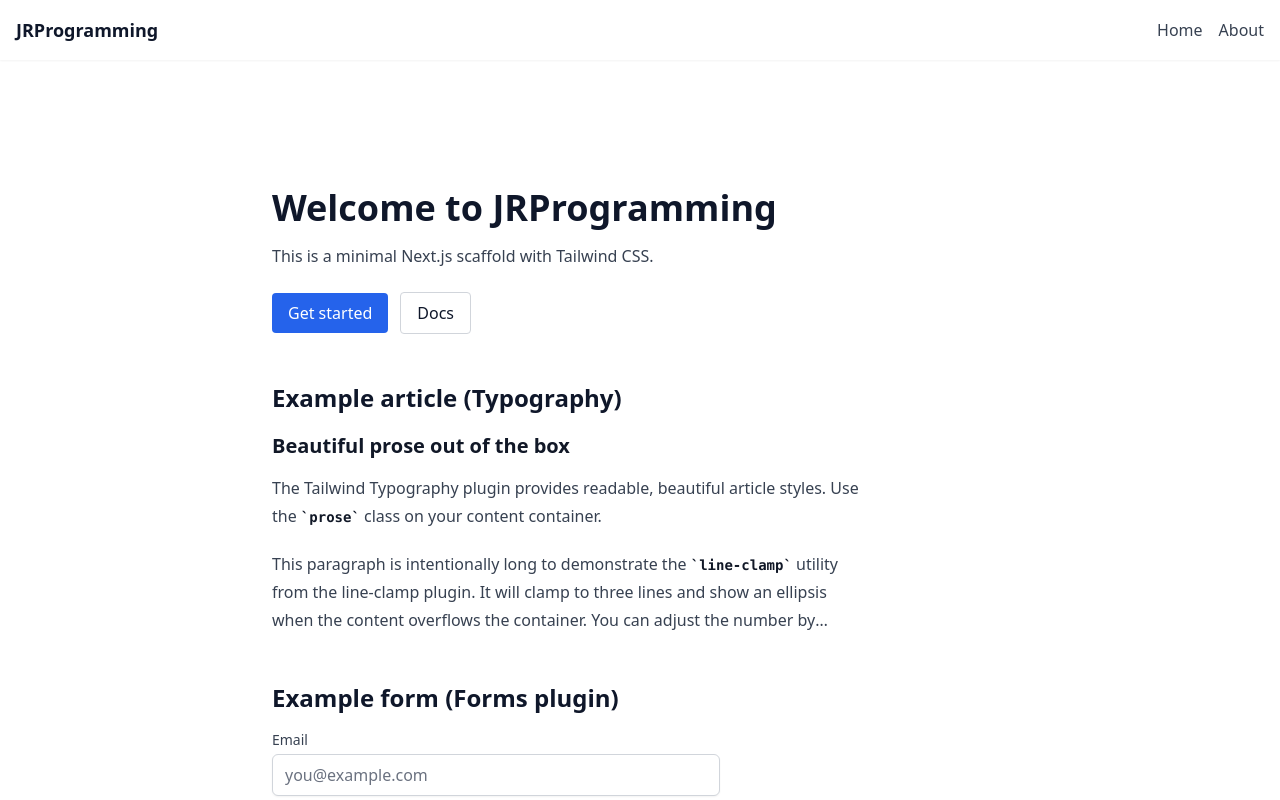
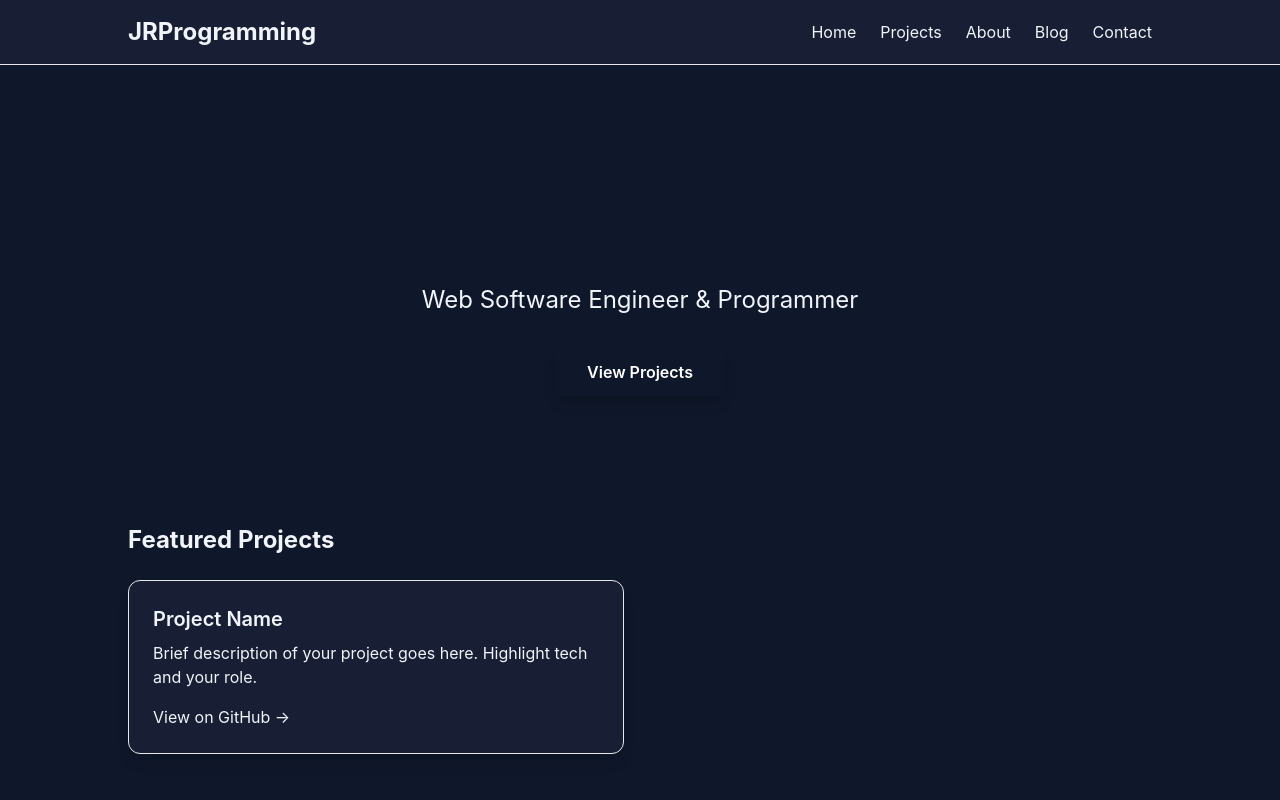
Before and after one commit to jrconway3/jr-programming-core, a Next.js app: page / in a window 1280 px wide. Shown: the top 800 px of the page. Built offline with nearby package versions, Linux system fonts and the light colour scheme.

Commit message:
* Changed Style of Website

```diff
--- a/components/layouts.tsx
+++ b/components/layouts.tsx
@@ -5,23 +5,26 @@ type Props = { children: React.ReactNode }
 
 export default function Layout({ children }: Props) {
   return (
-    <div className="min-h-screen flex flex-col bg-white">
-      <header className="bg-white shadow-sm">
-        <div className="max-w-7xl mx-auto px-4 py-4 flex items-center justify-between">
-          <div className="text-lg font-bold">JRProgramming</div>
-          <nav className="space-x-4">
-            <Link href="/" className="text-gray-700 hover:text-blue-600">Home</Link>
-            <Link href="/about" className="text-gray-700 hover:text-blue-600">About</Link>
-          </nav>
-        </div>
+    <div className="flex flex-col min-h-screen bg-background text-text">
+      <header className="w-full py-4 px-6 bg-[#181e34] border-b border-accent/30">
+        <nav className="flex justify-between items-center max-w-5xl mx-auto">
+          <Link href="/" className="text-2xl font-bold text-accent">
+            JRProgramming
+          </Link>
+          <div className="space-x-6">
+            <Link href="/" className="hover:text-accentLight transition">Home</Link>
+            <Link href="#projects" className="hover:text-accentLight transition">Projects</Link>
+            <Link href="/about" className="hover:text-accentLight transition">About</Link>
+            <Link href="/blog" className="hover:text-accentLight transition">Blog</Link>
+            <Link href="/contact" className="hover:text-accentLight transition">Contact</Link>
+          </div>
+        </nav>
       </header>
 
-      <main className="flex-1 max-w-7xl mx-auto w-full px-4 py-8">{children}</main>
+      <main className="flex-1">{children}</main>
 
-      <footer className="bg-gray-50 border-t">
-        <div className="max-w-7xl mx-auto px-4 py-6 text-sm text-gray-600">
-          © {new Date().getFullYear()} JRProgramming. Built with Next.js & Tailwind.
-        </div>
+      <footer className="w-full py-4 text-center text-muted border-t border-accent/30 bg-[#181e34]">
+          &copy; {new Date().getFullYear()} David Conway Jr, all rights reserved.
       </footer>
     </div>
   )
--- a/package.json
+++ b/package.json
@@ -12,6 +12,7 @@
     "lint:fix": "eslint . --ext .js,.jsx,.ts,.tsx --fix"
   },
   "dependencies": {
+    "framer-motion": "^12.26.2",
     "next": "^16.1.1",
     "react": "^18.2.0",
     "react-dom": "^18.2.0"
--- a/pages/index.tsx
+++ b/pages/index.tsx
@@ -1,44 +1,49 @@
-import type { NextPage } from 'next'
-import React from 'react'
+import Head from "next/head";
 
-const Home: NextPage = () => {
+export default function Home() {
   return (
-    <main className="max-w-3xl mx-auto my-24 px-4 font-sans">
-      <h1 className="text-4xl font-extrabold mb-4">Welcome to JRProgramming</h1>
-      <p className="text-gray-700 mb-6">This is a minimal Next.js scaffold with Tailwind CSS.</p>
+    <>
+      <Head>
+        <title>JRProgramming</title>
+      </Head>
+      <main className="min-h-screen flex flex-col items-center justify-center px-4">
+        <section className="w-full max-w-3xl text-center py-20">
+          <h1 className="text-4xl md:text-6xl font-extrabold mb-4 bg-gradient-to-r from-accent via-accentLight to-accentDark text-transparent bg-clip-text animate-gradient">
+            David Conway Jr.
+          </h1>
+          <p className="text-xl md:text-2xl text-muted mb-8">
+            Web Software Engineer &amp; Programmer
+          </p>
+          <a
+            href="#projects"
+            className="inline-block px-8 py-3 rounded-lg bg-accent hover:bg-accentDark text-white font-semibold shadow-lg transition"
+          >
+            View Projects
+          </a>
+        </section>
 
-      <div className="space-x-3 mb-12">
-        <a className="inline-block bg-blue-600 text-white px-4 py-2 rounded hover:bg-blue-700" href="#">Get started</a>
-        <a className="inline-block border border-gray-300 px-4 py-2 rounded hover:bg-gray-50" href="#">Docs</a>
-      </div>
-
-      <section className="mb-12">
-        <h2 className="text-2xl font-semibold mb-4">Example article (Typography)</h2>
-        <article className="prose">
-          <h3>Beautiful prose out of the box</h3>
-          <p>The Tailwind Typography plugin provides readable, beautiful article styles. Use the <code>prose</code> class on your content container.</p>
-          <p className="line-clamp-3">This paragraph is intentionally long to demonstrate the <code>line-clamp</code> utility from the line-clamp plugin. It will clamp to three lines and show an ellipsis when the content overflows the container. You can adjust the number by changing the class to <code>line-clamp-1</code>, <code>line-clamp-2</code>, etc.</p>
-        </article>
-      </section>
-
-      <section className="mb-12">
-        <h2 className="text-2xl font-semibold mb-4">Example form (Forms plugin)</h2>
-        <form className="space-y-4 max-w-md">
-          <div>
-            <label className="block text-sm font-medium text-gray-700">Email</label>
-            <input type="email" className="mt-1 block w-full rounded-md border-gray-300 shadow-sm" placeholder="you@example.com" />
+        <section id="projects" className="w-full max-w-5xl py-12">
+          <h2 className="text-2xl font-bold mb-6 text-accentLight">Featured Projects</h2>
+          <div className="grid md:grid-cols-2 gap-8">
+            {/* Example Project Card */}
+            <div className="bg-[#181e34] rounded-xl shadow-lg p-6 border border-accent/30 hover:scale-105 hover:shadow-accent transition">
+              <h3 className="text-xl font-semibold text-accent mb-2">Project Name</h3>
+              <p className="text-muted mb-4">
+                Brief description of your project goes here. Highlight tech and your role.
+              </p>
+              <a
+                href="#"
+                className="text-accentLight hover:underline"
+                target="_blank"
+                rel="noopener noreferrer"
+              >
+                View on GitHub &rarr;
+              </a>
+            </div>
+            {/* Add more project cards as needed */}
           </div>
-          <div>
-            <label className="block text-sm font-medium text-gray-700">Message</label>
-            <textarea className="mt-1 block w-full rounded-md border-gray-300 shadow-sm" rows={3} />
-          </div>
-          <div>
-            <button className="bg-blue-600 text-white px-4 py-2 rounded">Send</button>
-          </div>
-        </form>
-      </section>
-    </main>
-  )
+        </section>
+      </main>
+    </>
+  );
 }
-
-export default Home
--- a/styles/globals.css
+++ b/styles/globals.css
@@ -6,11 +6,19 @@ html, body, #__next {
   height: 100%;
 }
 body {
-  margin: 0;
-  padding: 0;
-  background: #f7f7fb;
-  color: #0f172a;
+  @apply bg-primary-background text-primary-text font-sans;
+  min-height: 100vh;
+  transition: background 0.3s;
 }
 
 /* small helpers kept from original scaffold */
 .container { max-width: 800px; }
+
+@keyframes gradient {
+  0%, 100% { background-position: 0% 50%; }
+  50% { background-position: 100% 50%; }
+}
+.animate-gradient {
+  background-size: 200% 200%;
+  animation: gradient 4s ease-in-out infinite;
+}
--- a/tailwind.config.js
+++ b/tailwind.config.js
@@ -2,14 +2,30 @@
 import forms from "@tailwindcss/forms";
 import typography from "@tailwindcss/typography"
 import aspectRatio from "@tailwindcss/aspect-ratio"
+import lineClamp from "@tailwindcss/line-clamp"
 
 export default {
-  plugins: [forms, typography, aspectRatio],
+  plugins: [forms, typography, aspectRatio, lineClamp],
+  darkMode: 'class',
   content: [
     './pages/**/*.{js,ts,jsx,tsx}',
     './components/**/*.{js,ts,jsx,tsx}',
   ],
   theme: {
-    extend: {},
+    extend: {
+      colors: {
+        primary: {
+          background: "#0f172a",
+          accent: "#a855f7",
+          accentDark: "#6d28d9",
+          accentLight: "#c084fc",
+          text: "#f1f5f9",
+          muted: "#64748b"
+        }
+      },
+      fontFamily: {
+        sans: ['Inter', 'ui-sans-serif', 'system-ui']
+      }
+    }
   }
 }
```
Also changed, not shown: 1 other file (tests, documents, lock files or other folders).
